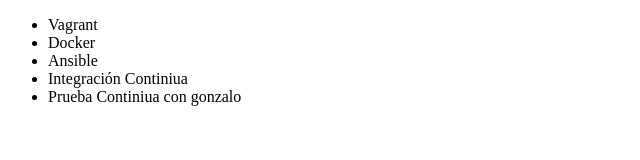
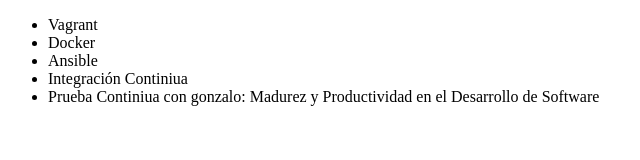
Before and after one commit to anonbyte91/test-git, a plain HTML site: page index.html in a window 1280 px wide. Shown: the whole page, without its empty margins (0-640 px from the left). Drawn offline with Linux system fonts and the light colour scheme.

Commit message:
Modificacion en el ultimo curso

```diff
--- a/index.html
+++ b/index.html
@@ -12,7 +12,7 @@
             <li>Docker</li>
             <li>Ansible</li>
             <li>Integración Continiua</li>
-            <li>Prueba Continiua con gonzalo</li>
+            <li>Prueba Continiua con gonzalo: Madurez y Productividad en el Desarrollo de Software</li>
         </ul>
     </body>
 </html>
```
